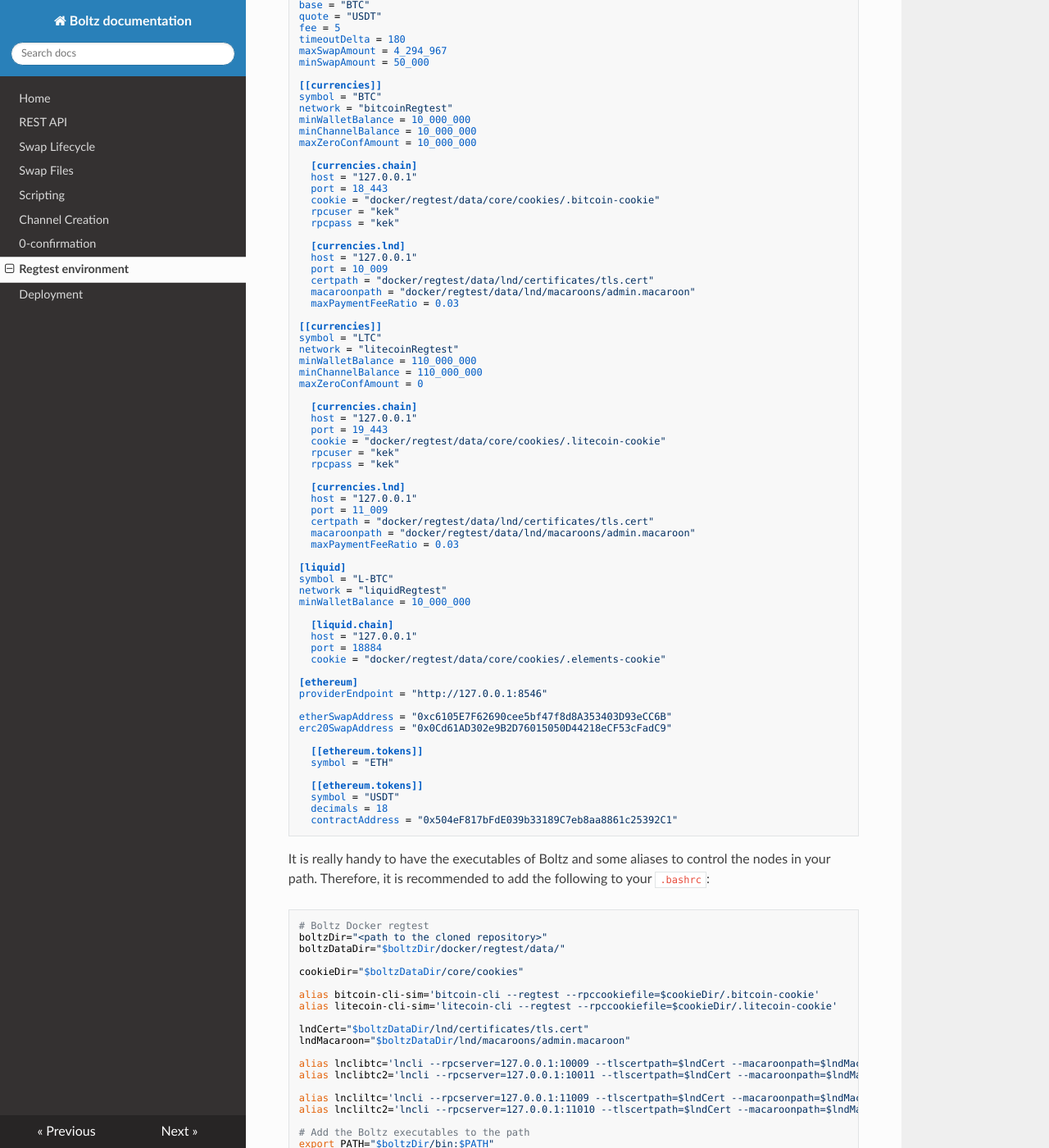
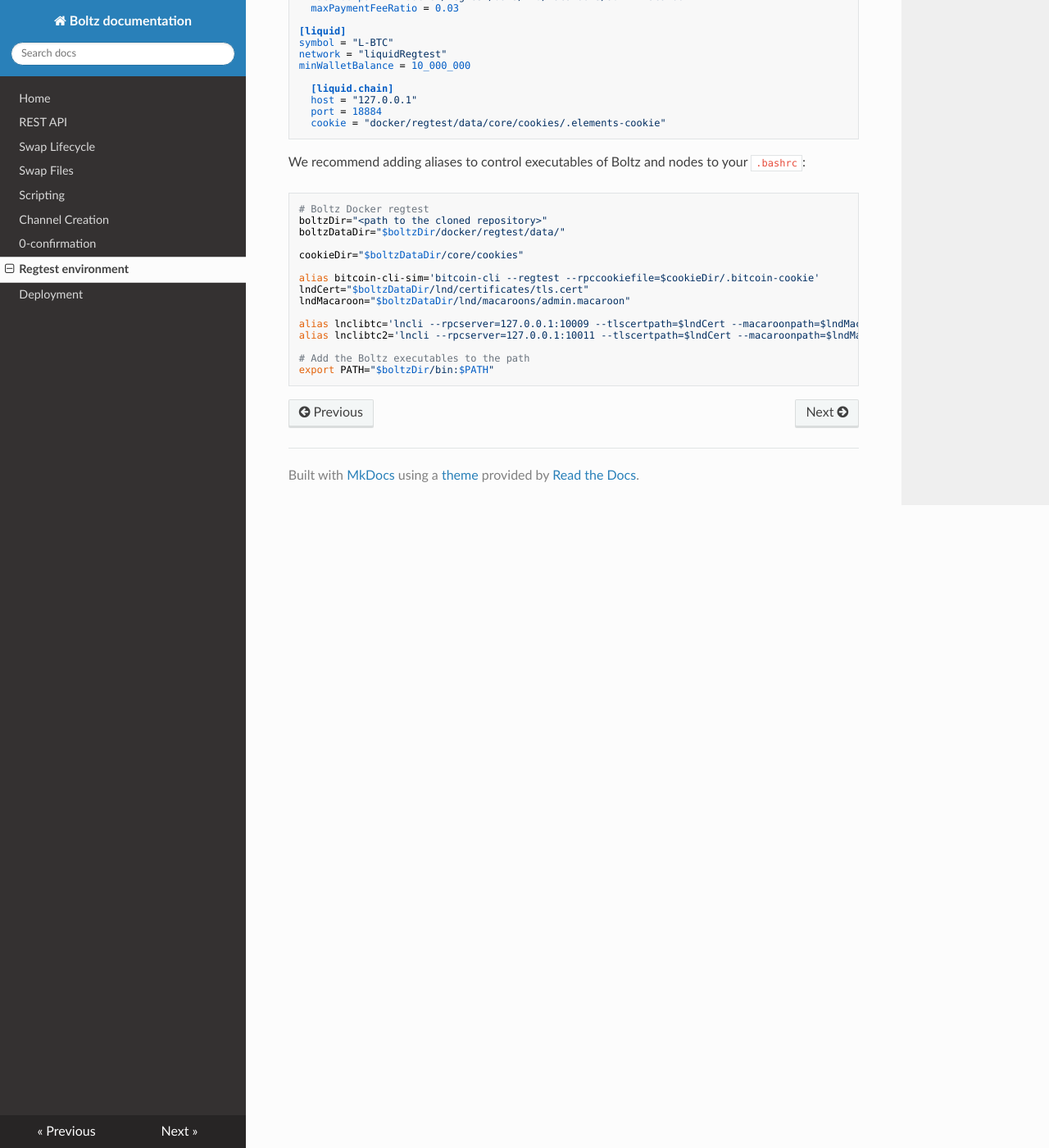
Before and after one commit to BoltzExchange/boltz-backend, an MkDocs documentation site: the page built from docs/regtest.md, in a window 1280 px wide and 1400 px high, scrolled down 954 px. Shown: the whole window at 82% size. Built offline with MkDocs 1.6.1, drawn with Linux system fonts in a browser that asks for light colours; nearby versions of some CDN libraries; some of the changed text lies outside the part shown.

Commit message:
GITBOOK-33: change request with no subject merged in GitBook

````diff
--- a/docs/regtest.md
+++ b/docs/regtest.md
@@ -5,21 +5,11 @@
 * The latest `Node.js` LTS release
 * Docker
 
-The regtest environment of Boltz Backend is based on the [boltz/regtest](https://hub.docker.com/r/boltz/regtest)&#x20;
-
-To start the images run `npm run docker:start` and to stop them again use `npm run docker:stop` to stop and remove the containers.
+The regtest environment of Boltz Backend is based on the [boltz/regtest](https://hub.docker.com/r/boltz/regtest). To start the images run `npm run docker:start` and to stop them again use `npm run docker:stop` to stop and remove the containers.
 
 To use the nodes in the container with Boltz Backend, use a configuration similar to this one:
 
 ```toml
-[[pairs]]
-base = "LTC"
-quote = "BTC"
-fee = 2
-timeoutDelta = 400
-maxSwapAmount = 4_294_967
-minSwapAmount = 10_000
-
 [[pairs]]
 base = "BTC"
 quote = "BTC"
@@ -30,29 +20,13 @@
 minSwapAmount = 10_000
 
 [[pairs]]
-base = "LTC"
-quote = "LTC"
+base = "L-BTC"
+quote = "BTC"
 rate = 1
 fee = 0.5
 timeoutDelta = 1_440
 maxSwapAmount = 2_000_000_000
 minSwapAmount = 100_000
-
-[[pairs]]
-base = "ETH"
-quote = "BTC"
-fee = 5
-timeoutDelta = 180
-maxSwapAmount = 4_294_967
-minSwapAmount = 50_000
-
-[[pairs]]
-base = "BTC"
-quote = "USDT"
-fee = 5
-timeoutDelta = 180
-maxSwapAmount = 4_294_967
-minSwapAmount = 50_000
 
 [[currencies]]
 symbol = "BTC"
@@ -75,27 +49,6 @@
   macaroonpath = "docker/regtest/data/lnd/macaroons/admin.macaroon"
   maxPaymentFeeRatio = 0.03
 
-[[currencies]]
-symbol = "LTC"
-network = "litecoinRegtest"
-minWalletBalance = 110_000_000
-minChannelBalance = 110_000_000
-maxZeroConfAmount = 0
-
-  [currencies.chain]
-  host = "127.0.0.1"
-  port = 19_443
-  cookie = "docker/regtest/data/core/cookies/.litecoin-cookie"
-  rpcuser = "kek"
-  rpcpass = "kek"
-
-  [currencies.lnd]
-  host = "127.0.0.1"
-  port = 11_009
-  certpath = "docker/regtest/data/lnd/certificates/tls.cert"
-  macaroonpath = "docker/regtest/data/lnd/macaroons/admin.macaroon"
-  maxPaymentFeeRatio = 0.03
-
 [liquid]
 symbol = "L-BTC"
 network = "liquidRegtest"
@@ -105,23 +58,9 @@
   host = "127.0.0.1"
   port = 18884
   cookie = "docker/regtest/data/core/cookies/.elements-cookie"
-
-[ethereum]
-providerEndpoint = "http://127.0.0.1:8546"
-
-etherSwapAddress = "0xc6105E7F62690cee5bf47f8d8A353403D93eCC6B"
-erc20SwapAddress = "0x0Cd61AD302e9B2D76015050D44218eCF53cFadC9"
-
-  [[ethereum.tokens]]
-  symbol = "ETH"
-
-  [[ethereum.tokens]]
-  symbol = "USDT"
-  decimals = 18
-  contractAddress = "0x504eF817bFdE039b33189C7eb8aa8861c25392C1"
 ```
 
-It is really handy to have the executables of Boltz and some aliases to control the nodes in your path. Therefore, it is recommended to add the following to your `.bashrc`:
+We recommend adding aliases to control executables of Boltz and nodes to your `.bashrc`:
 
 ```bash
 # Boltz Docker regtest
@@ -131,17 +70,12 @@
 cookieDir="$boltzDataDir/core/cookies"
 
 alias bitcoin-cli-sim='bitcoin-cli --regtest --rpccookiefile=$cookieDir/.bitcoin-cookie'
-alias litecoin-cli-sim='litecoin-cli --regtest --rpccookiefile=$cookieDir/.litecoin-cookie'
-
 lndCert="$boltzDataDir/lnd/certificates/tls.cert"
 lndMacaroon="$boltzDataDir/lnd/macaroons/admin.macaroon"
 
 alias lnclibtc='lncli --rpcserver=127.0.0.1:10009 --tlscertpath=$lndCert --macaroonpath=$lndMacaroon'
 alias lnclibtc2='lncli --rpcserver=127.0.0.1:10011 --tlscertpath=$lndCert --macaroonpath=$lndMacaroon'
 
-alias lncliltc='lncli --rpcserver=127.0.0.1:11009 --tlscertpath=$lndCert --macaroonpath=$lndMacaroon'
-alias lncliltc2='lncli --rpcserver=127.0.0.1:11010 --tlscertpath=$lndCert --macaroonpath=$lndMacaroon'
-
 # Add the Boltz executables to the path
 export PATH="$boltzDir/bin:$PATH"
 ```
````
